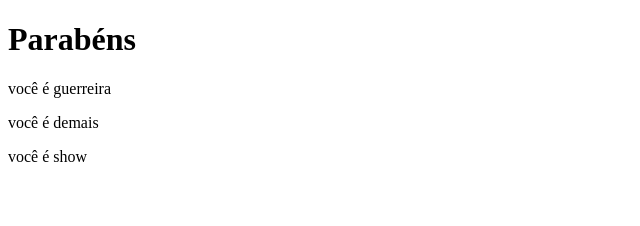
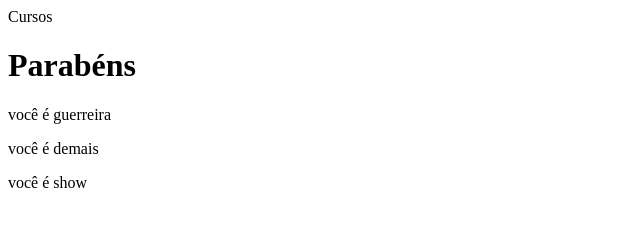
Before and after one commit to giulyana-santos/ProjetosdaResidencia, a plain HTML site: page FrontEnd_JFBA/Index.html in a window 1280 px wide. Shown: the whole page, without its empty margins (0-640 px from the left). Drawn offline with Linux system fonts and the light colour scheme.

Commit message:
Comecei a escrever
jjj

```diff
--- a/FrontEnd_JFBA/Index.html
+++ b/FrontEnd_JFBA/Index.html
@@ -7,6 +7,7 @@
     <title>Meu Primeiro teste usando o git</title>
 </head>
 <body>
+    <header>Cursos</header>
     <H1>Parabéns</H1>
     <P>você é guerreira </P>
     <P>você é demais </P>
```
